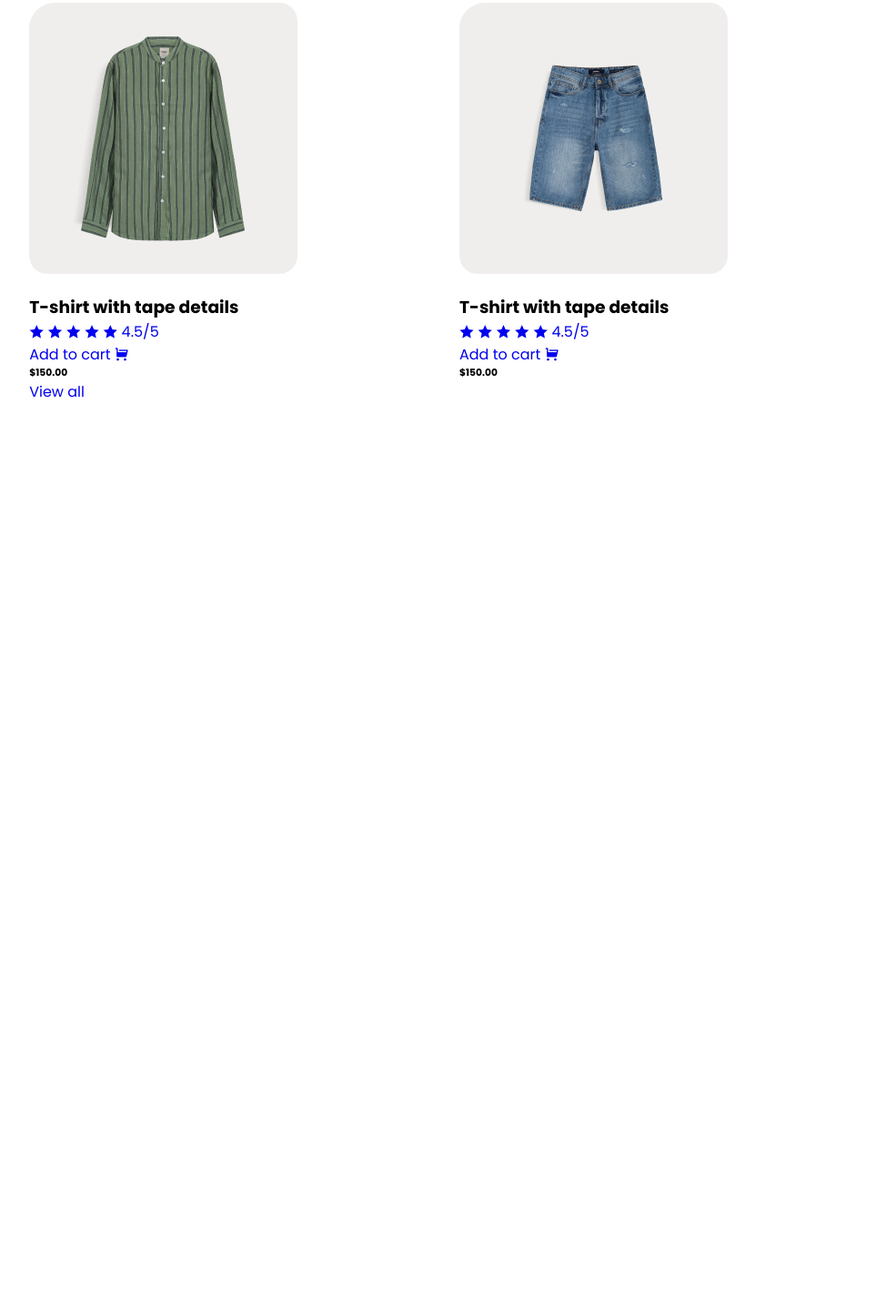
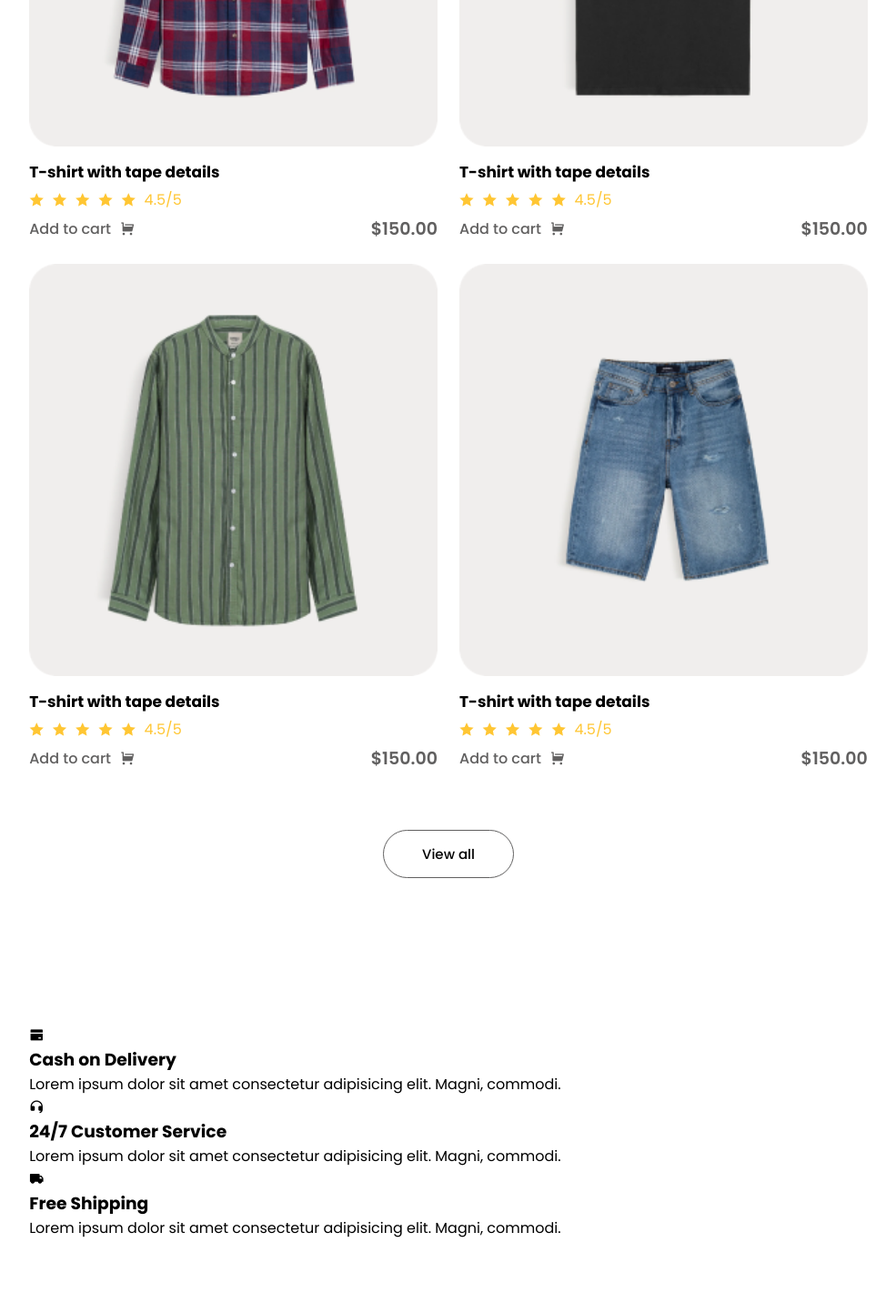
Before and after one commit to Aftabalam162/ecommerce, a plain HTML site: page index.html in a window 1280 px wide. Shown: the part 2100-3532 px from the top of the page at 91% size, without its empty margins (147-1132 px from the left). Before the commit the page ends 2613 px from the top, so only its background shows below. Drawn offline with nearby package versions, Linux system fonts and the light colour scheme.

Commit message:
Add files via upload

```diff
--- a/index.html
+++ b/index.html
@@ -251,6 +251,45 @@
         </div>
     </section>
 
+<!-- features section -->
+
+    <section class="feature">
+        <div class="feature-content">
+            <div class="box">
+                <div class="f-icon">
+                    <i class="ri-bank-card-fill"></i>
+                </div>
+            </div>
+
+            <div class="f-text">
+                <h3>Cash on Delivery</h3>
+                <p>Lorem ipsum dolor sit amet consectetur adipisicing elit. Magni, commodi.</p>
+            </div>
+
+            <div class="box">
+                <div class="f-icon">
+                    <i class="ri-customer-service-fill"></i>
+                </div>
+            </div>
+
+            <div class="f-text">
+                <h3>24/7 Customer Service</h3>
+                <p>Lorem ipsum dolor sit amet consectetur adipisicing elit. Magni, commodi.</p>
+            </div>
+
+            <div class="box">
+                <div class="f-icon">
+                    <i class="ri-truck-fill"></i>
+                </div>
+            </div>
+
+            <div class="f-text">
+                <h3>Free Shipping</h3>
+                <p>Lorem ipsum dolor sit amet consectetur adipisicing elit. Magni, commodi.</p>
+            </div>
+        </div>
+    </section>
+
     <!-- custom js -->
     <script src="script.js"></script>
     <script crossorigin src="https://unpkg.com/react@18/umd/react.development.js"></script>
--- a/style.css
+++ b/style.css
@@ -193,3 +193,78 @@
     border-radius: 28px;
     margin-bottom: 15px;
 }
+
+.row-img img {
+    display: block;
+    width: 100%;
+    transition: transform 0.5;
+    cursor: pointer;
+}
+
+.row-img:hover img {
+    transform:scale(1.1);
+}
+
+.row h3 {
+    font-size: 17px;
+    font-weight: 700;
+    margin-bottom: 5px;
+}
+
+.stars a{
+    font-size: 1;
+    color: var(--other-color);
+    margin-right: 5px;
+
+}
+
+.row-in {
+    display: flex;
+    align-items: center;
+    justify-content: space-between;
+    margin-top: 5px;
+}
+
+.row-left a {
+    font-size: var(--p-font);
+    font-weight: 500;
+    color: var(--second-color);
+    transition: all .6s;
+}
+
+.row-left a:hover {
+    color: var(--text-color)
+}
+
+.row-left i {
+    margin-left: 6px;
+}
+
+.row-right h6 {
+    font-size: 19px;
+    font-weight: 600;
+    color: var(--second-color)
+}
+
+.n-btn {
+    text-align: center;
+    margin-top: 4rem;
+}
+
+.btn2 {
+    display: inline-block;
+    padding: 14px 42px;
+    background: transparent;
+    color: var(--text-color);
+    font-weight: 500;
+    font-size: 15px;
+    border: 1px solid var(--second-color);
+    border-radius: 30px;
+    transition: all .6s;
+}
+
+.btn2:hover {
+    background-color: var(--text-color);
+    color: #ffffff;
+    transform: scale(0.9) translateY(-6px);
+}
```
